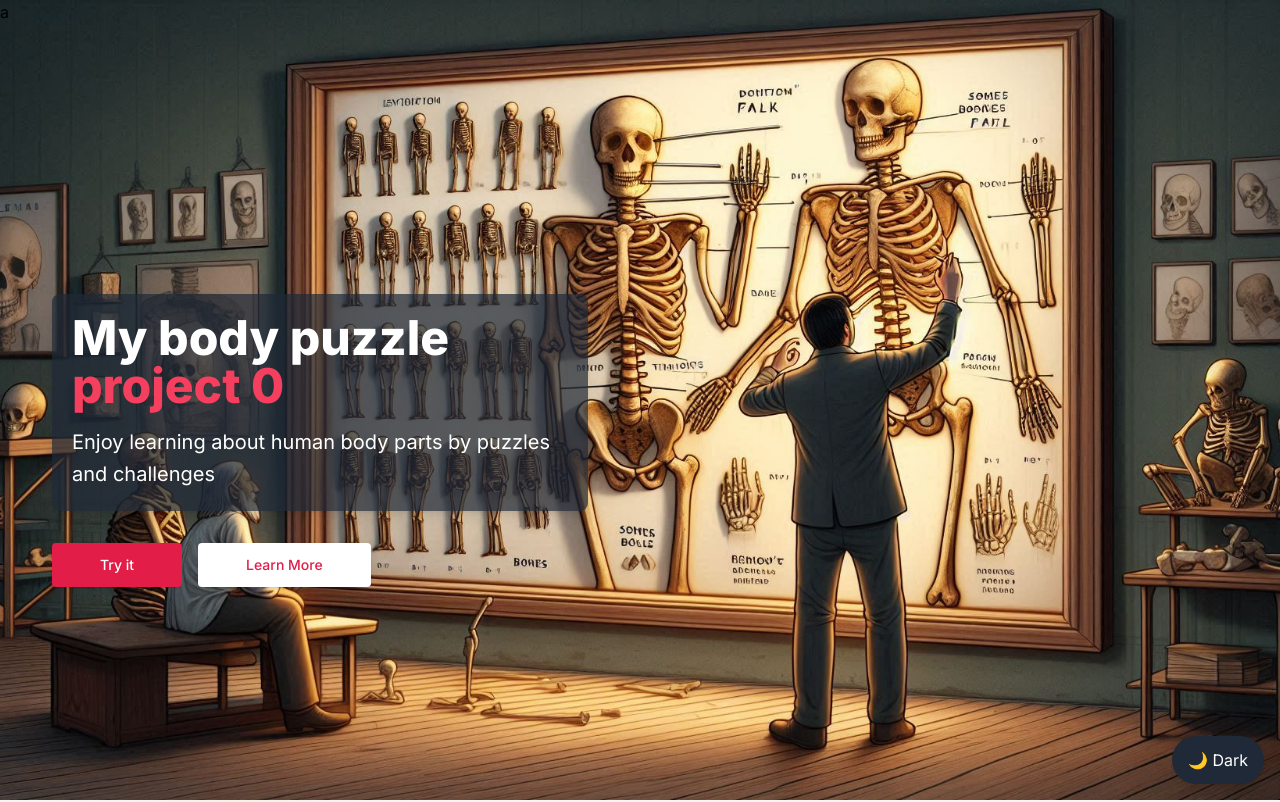
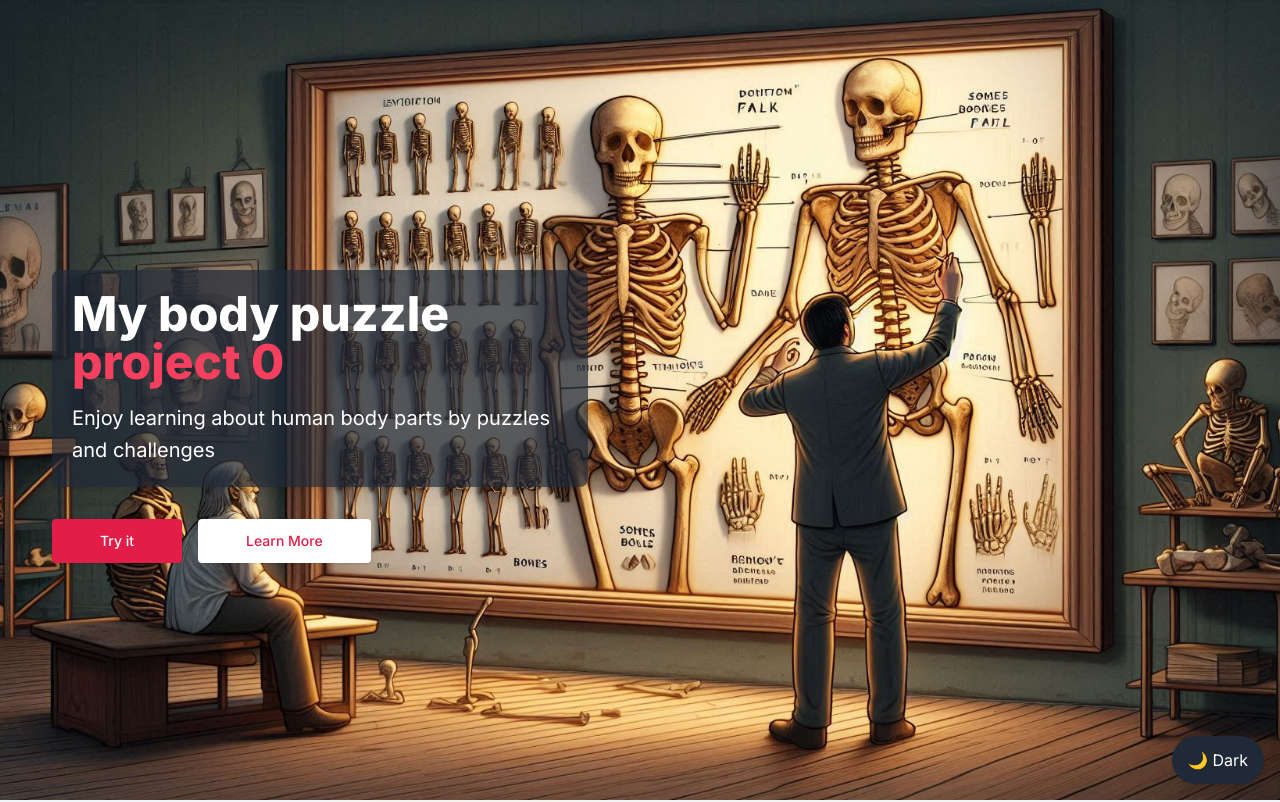
Before and after one commit to Kalugy/maratonapucrs, a Next.js app: page / in a window 1280 px wide. Shown: the top 802 px of the page. Built offline with nearby package versions, Linux system fonts and the light colour scheme.

Commit message:
little fixes

```diff
--- a/src/app/globals.css
+++ b/src/app/globals.css
@@ -36,14 +36,14 @@ body {
 
 @keyframes moveClouds2 {
   0% {
-    transform: translateX(-100%);
+    transform: translateX(-70%);
   }
 
   50% {
-    transform: translateX(50%);
+    transform: translateX(30%);
   }
   100% {
-    transform: translateX(-100%);
+    transform: translateX(-70%);
   }
 }
 
@@ -70,7 +70,7 @@ body {
 
 /* Apply the animation */
 .animate-randomMove {
-  animation: randomMove 15s linear infinite;
+  animation: randomMove 50s linear infinite;
 }
 
 .divider-wave {
--- a/src/components/Banner.js
+++ b/src/components/Banner.js
@@ -8,7 +8,7 @@ export default function Banner() {
         style={{
             backgroundImage: "url('/images/b2.jpeg')",
         }}
-        >a
+        >
         <div
             className="absolute inset-0 bg-gray-900/75 sm:bg-transparent sm:from-gray-900/95 sm:to-gray-900/25 ltr:sm:bg-gradient-to-r rtl:sm:bg-gradient-to-l"
         ></div>
```
